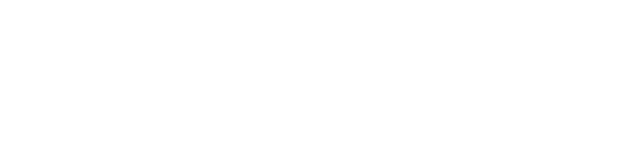
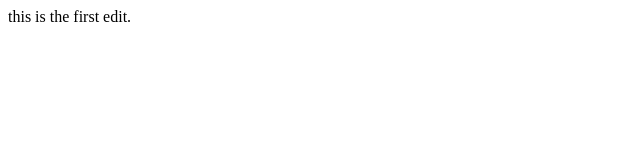
Before and after one commit to AbhiLamsal/crap-portfolio, a plain HTML site: page index.html in a window 1280 px wide. Shown: the whole page, without its empty margins (0-640 px from the left). Drawn offline with Linux system fonts and the light colour scheme.

Commit message:
first edit.

```diff
--- a/index.html
+++ b/index.html
@@ -5,6 +5,6 @@
     <title>crap portfolio</title>
 </head>
 <body>
-
+    this is the first edit.
 </body>
 </html>
```
